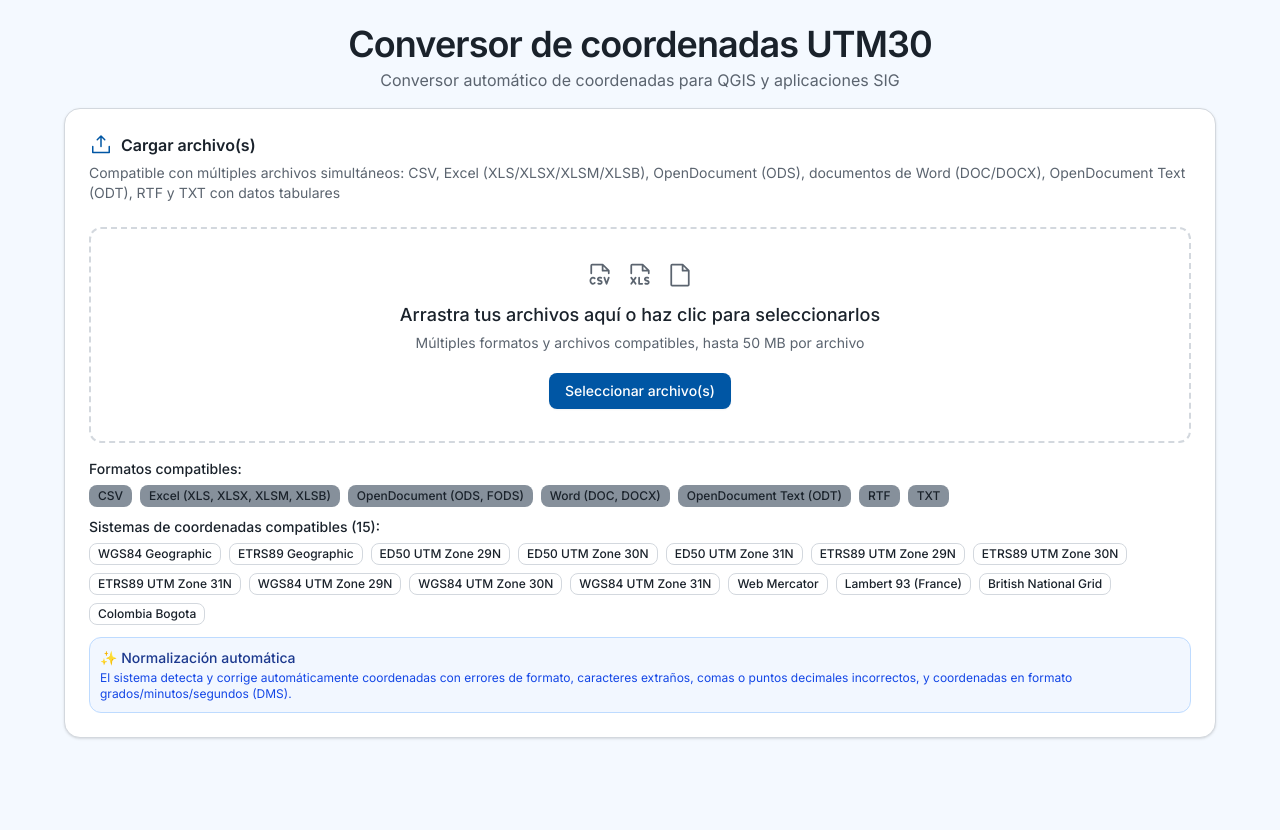
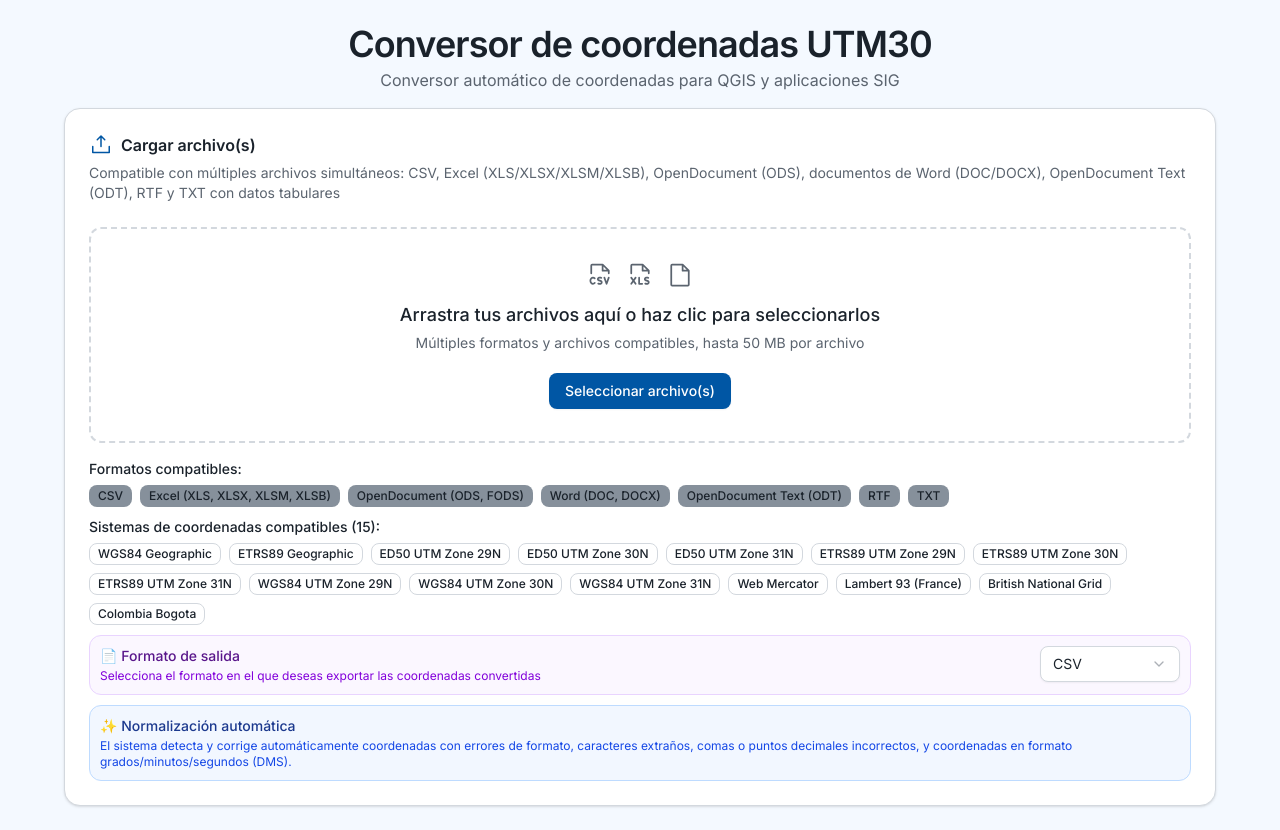
Before and after one commit to luismgarcia/norm-coord-ptel, a React (Vite) app: page / in a window 1280 px wide. Before the commit the page ends 800 px from the top, so only its background shows below. Built offline with nearby package versions, Linux system fonts and the light colour scheme; what proj4 would draw is missing.

Commit message:
Generated by Spark: Después de Formatos compatibles y antes de Normalización automática, añade una nota y desplegable / selector con los formatos de entrega del documento convertido / normalizado que prefiera el usuario.

```diff
--- a/src/App.tsx
+++ b/src/App.tsx
@@ -6,6 +6,7 @@ import { Badge } from '@/components/ui/badge'
 import { Separator } from '@/components/ui/separator'
 import { Tabs, TabsContent, TabsList, TabsTrigger } from '@/components/ui/tabs'
 import { Progress } from '@/components/ui/progress'
+import { Select, SelectContent, SelectItem, SelectTrigger, SelectValue } from '@/components/ui/select'
 import { motion, AnimatePresence } from 'framer-motion'
 import {
   UploadSimple,
@@ -59,6 +60,7 @@ function App() {
   })
   const [isDragging, setIsDragging] = useState(false)
   const [showSuccessAlert, setShowSuccessAlert] = useState(false)
+  const [outputFormat, setOutputFormat] = useState<'csv' | 'xlsx' | 'geojson' | 'kml'>('csv')
 
   const selectedFile = processedFiles.find(f => f.id === selectedFileId)
 
@@ -357,7 +359,28 @@ function App() {
                     ))}
                   </div>
                 </div>
-                <div className="bg-blue-50/80 border border-blue-200 rounded-lg p-2.5 mt-3">
+                <div className="bg-purple-50/80 border border-purple-200 rounded-lg p-2.5">
+                  <div className="flex items-start justify-between gap-3">
+                    <div className="flex-1">
+                      <p className="text-sm text-purple-900 font-medium mb-0.5">📄 Formato de salida</p>
+                      <p className="text-xs text-purple-700">
+                        Selecciona el formato en el que deseas exportar las coordenadas convertidas
+                      </p>
+                    </div>
+                    <Select value={outputFormat} onValueChange={(value: 'csv' | 'xlsx' | 'geojson' | 'kml') => setOutputFormat(value)}>
+                      <SelectTrigger className="w-[140px] bg-white">
+                        <SelectValue />
+                      </SelectTrigger>
+                      <SelectContent>
+                        <SelectItem value="csv">CSV</SelectItem>
+                        <SelectItem value="xlsx">Excel (XLSX)</SelectItem>
+                        <SelectItem value="geojson">GeoJSON</SelectItem>
+                        <SelectItem value="kml">KML</SelectItem>
+                      </SelectContent>
+                    </Select>
+                  </div>
+                </div>
+                <div className="bg-blue-50/80 border border-blue-200 rounded-lg p-2.5">
                   <p className="text-sm text-blue-900 font-medium mb-0.5">✨ Normalización automática</p>
                   <p className="text-xs text-blue-700">
                     El sistema detecta y corrige automáticamente coordenadas con errores de formato,
```
